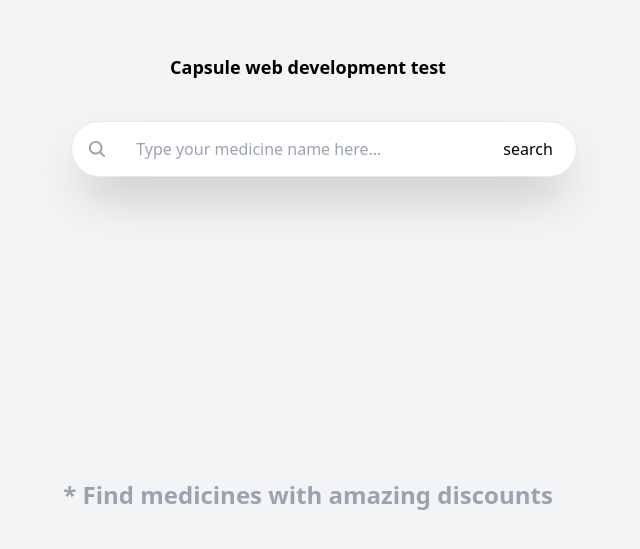
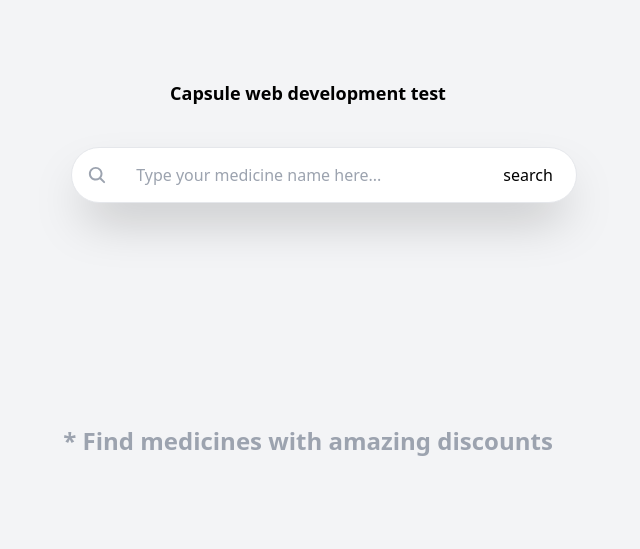
Before and after one commit to KAIFASIF/capsules, a React (Vite) app: page / in a window 1280 px wide. Shown: the part 129-678 px from the top of the page, without its empty margins (332-972 px from the left). Built offline with nearby package versions, Linux system fonts and the light colour scheme.

Commit message:
margin adjusted

```diff
--- a/src/screens/home/Home.tsx
+++ b/src/screens/home/Home.tsx
@@ -133,7 +133,7 @@ const Home = () => {
               />
             ))
           ) : (
-            <p className="text-2xl font-semibold text-gray-400 mt-60">
+            <p className="text-2xl font-semibold text-gray-400 mt-20">
               {" "}
               * Find medicines with amazing discounts
             </p>
```
